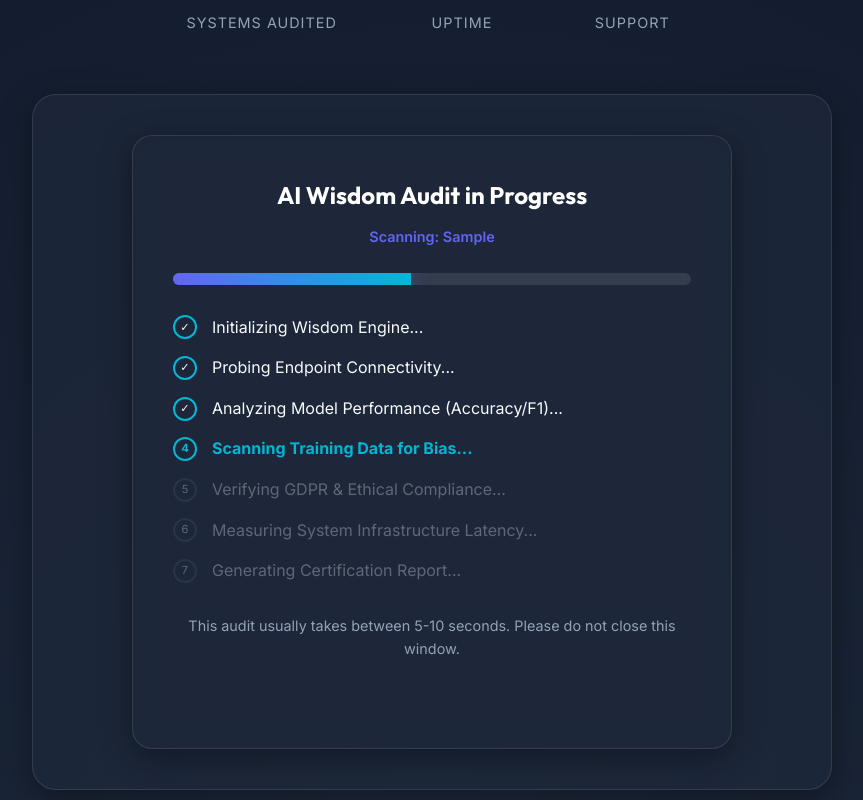
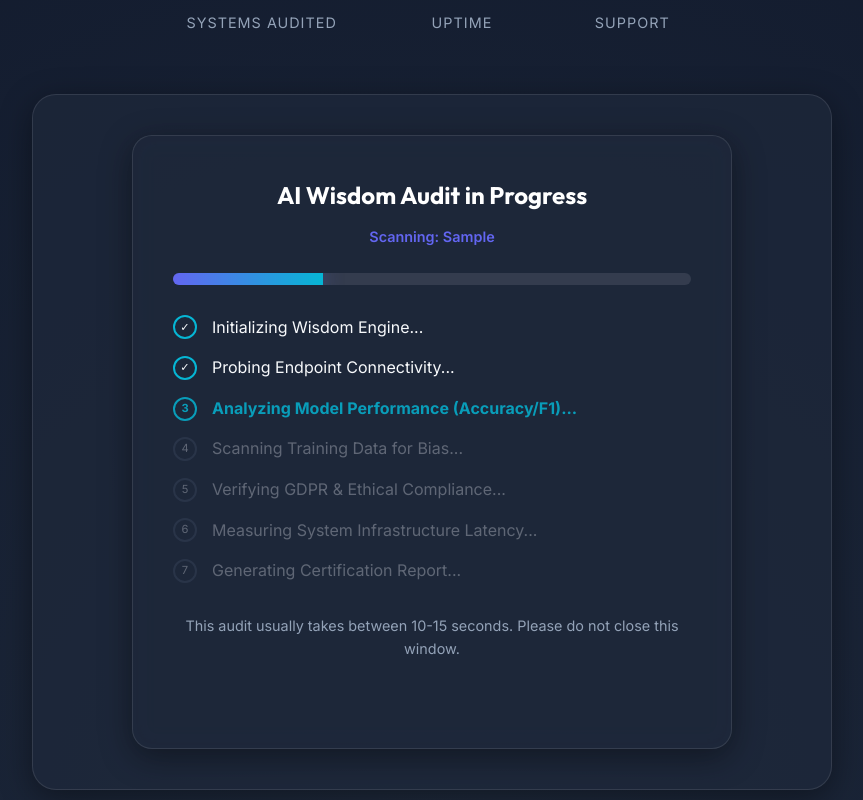
Before and after one commit to omarboudaya-max/ArtificialWisdomReport, a Next.js app in the folder frontend/: page / in a window 1280 px wide. Both pictures are taken after typing "Sample" into the empty fields and a click on the button "START AUDIT". Shown: the part 496-1296 px from the top of the page, without its empty margins (208-1071 px from the left). Built offline with nearby package versions, Linux system fonts and the light colour scheme; no server answers.

Commit message:
Sync loading sequence: Extend redirect to 9.5s and slow down progress ticks

```diff
--- a/frontend/src/app/page.tsx
+++ b/frontend/src/app/page.tsx
@@ -35,7 +35,7 @@ export default function Home() {
           setIsLoading(false);
           // Use window.location for a hard redirect to clear all state
           window.location.href = `/dashboard?id=${auditId}`;
-        }, 6500);
+        }, 9500);
         return;
       }
     } catch (error) {
@@ -47,7 +47,7 @@ export default function Home() {
     setTimeout(() => {
       setIsLoading(false);
       window.location.href = `/dashboard?id=${fallbackId}`;
-    }, 6500);
+    }, 9500);
   };
 
   const [activeTab, setActiveTab] = useState('url');
--- a/frontend/src/components/AuditProgress.tsx
+++ b/frontend/src/components/AuditProgress.tsx
@@ -23,7 +23,7 @@ const AuditProgress: React.FC<{ targetUrl?: string }> = ({ targetUrl }) => {
         }
         return prev + 1;
       });
-    }, 60); // Roughly 6 seconds
+    }, 95); // Roughly 9.5 seconds
 
     return () => clearInterval(interval);
   }, []);
@@ -79,7 +79,7 @@ const AuditProgress: React.FC<{ targetUrl?: string }> = ({ targetUrl }) => {
       </div>
 
       <p style={{ marginTop: '30px', fontSize: '0.9rem', color: '#94a3b8' }}>
-        This audit usually takes between 5-10 seconds. Please do not close this window.
+        This audit usually takes between 10-15 seconds. Please do not close this window.
       </p>
     </div>
   );
```
